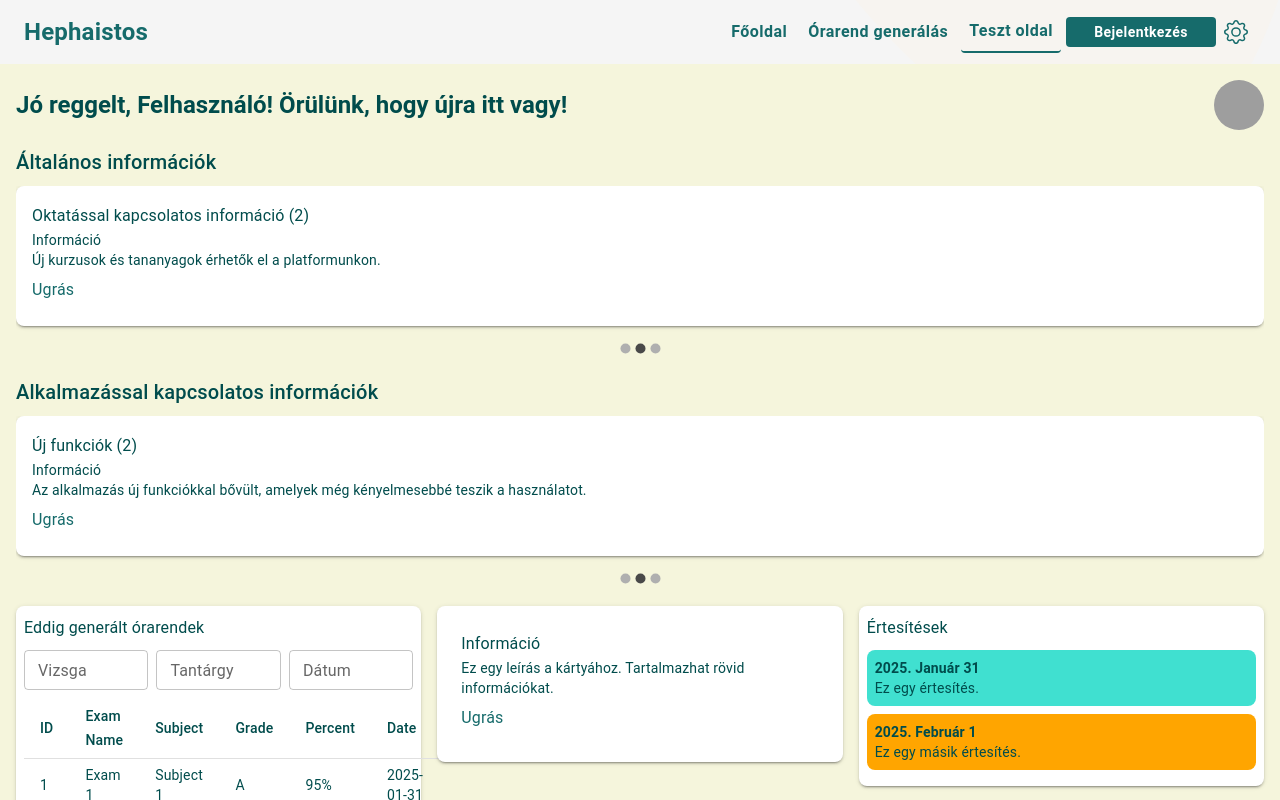
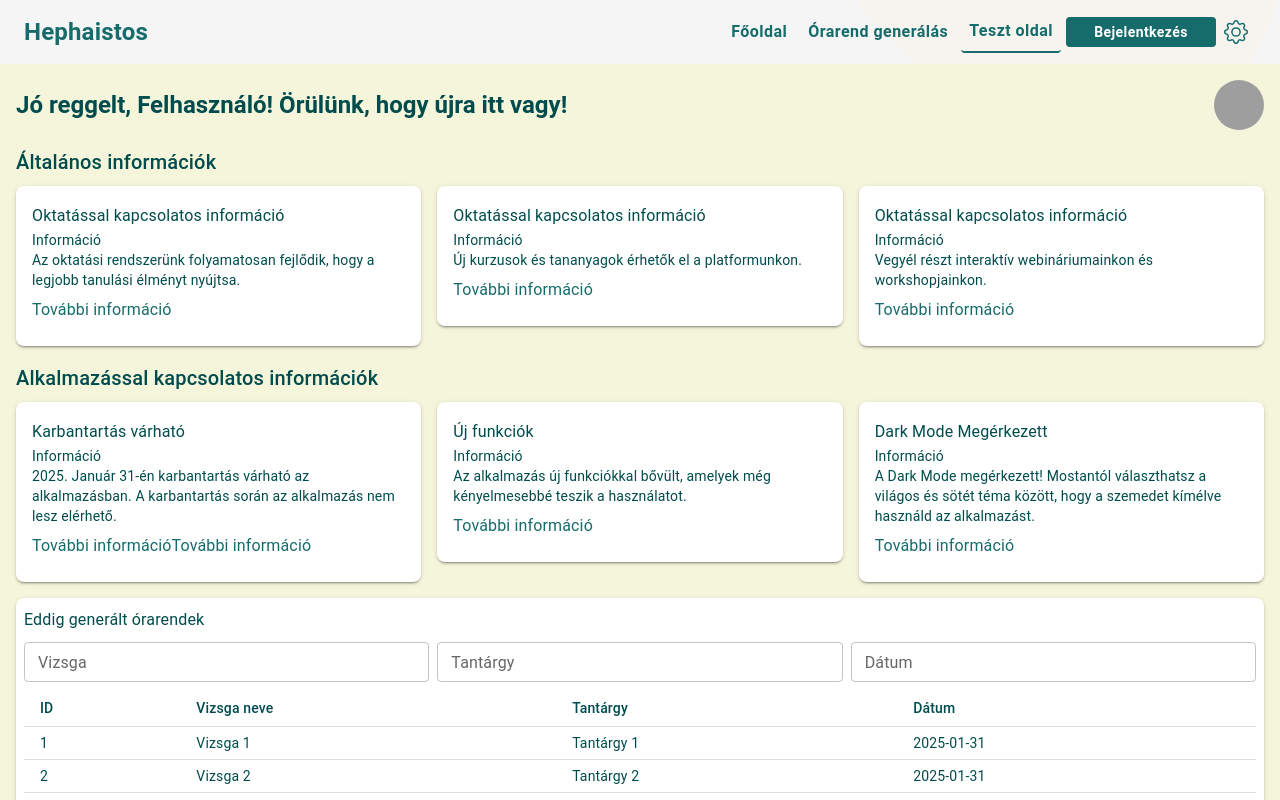
Before and after one commit to BBenc3/Hephaistos-frontend, a React (Create React App) app: page /testpage in a window 1280 px wide. Built offline with nearby package versions, Linux system fonts and the light colour scheme; grey boxes are pictures that could not be loaded.

Commit message:
Refactor: Add react-material-ui-carousel dependency for enhanced carousel functionality

```diff
--- a/package.json
+++ b/package.json
@@ -22,6 +22,7 @@
     "react-bootstrap-icons": "^1.11.5",
     "react-dom": "^18.3.1",
     "react-loading-skeleton": "^3.5.0",
+    "react-material-ui-carousel": "^3.4.2",
     "react-router-dom": "^7.1.3",
     "react-scripts": "^5.0.1",
     "web-vitals": "^2.1.4"
--- a/src/pages/testpage.jsx
+++ b/src/pages/testpage.jsx
@@ -1,63 +1,38 @@
-import React from 'react';
-import { Box, Typography, Card, CardContent, Link, Avatar, Grid, TextField, Table, TableBody, TableCell, TableHead, TableRow, Paper } from '@mui/material';
+import React, { useState } from 'react';
+import { Box, Typography, Card, CardContent, Link, Avatar, Grid, TextField, Table, TableBody, TableCell, TableHead, TableRow, Paper, Dialog, DialogTitle, DialogContent, DialogActions, Button } from '@mui/material';
 import { useTheme } from '@mui/material/styles';
 import useUserData from '../hooks/useUserData';
-import Carousel from 'react-material-ui-carousel';
 
 const TestPage = () => {
   const theme = useTheme();
   const { user } = useUserData();
   const userName = user?.username || "Felhasználó"; // Fetch the user's name dynamically
 
+  const [openDialog, setOpenDialog] = useState(false);
+  const [dialogContent, setDialogContent] = useState({ title: '', description: '' });
+
   const getGreeting = () => {
     const currentHour = new Date().getHours();
     if (currentHour < 12) {
-      // Morning: 00:00 - 11:59
+      // reggel: 00:00 - 11:59
       return "Jó reggelt";
     } else if (currentHour < 18) {
-      // Afternoon: 12:00 - 17:59
+      // delutan: 12:00 - 17:59
       return "Jó napot";
     } else {
-      // Evening: 18:00 - 23:59
+      // este: 18:00 - 23:59
       return "Jó estét";
     }
   };
 
-  const educationInfo = [
-    {
-      title: "Oktatással kapcsolatos információ (1)",
-      description: "Az oktatási rendszerünk folyamatosan fejlődik, hogy a legjobb tanulási élményt nyújtsa.",
-      link: "#"
-    },
-    {
-      title: "Oktatással kapcsolatos információ (2)",
-      description: "Új kurzusok és tananyagok érhetők el a platformunkon.",
-      link: "#"
-    },
-    {
-      title: "Oktatással kapcsolatos információ (3)",
-      description: "Vegyél részt interaktív webináriumainkon és workshopjainkon.",
-      link: "#"
-    }
-  ];
+  const handleInfoClick = (title, description) => {
+    setDialogContent({ title, description });
+    setOpenDialog(true);
+  };
 
-  const appInfo = [
-    {
-      title: "Karbantartás várható (1)",
-      description: "2025. Január 31-én karbantartás várható az alkalmazásban. A karbantartás során az alkalmazás nem lesz elérhető.",
-      link: "#"
-    },
-    {
-      title: "Új funkciók (2)",
-      description: "Az alkalmazás új funkciókkal bővült, amelyek még kényelmesebbé teszik a használatot.",
-      link: "#"
-    },
-    {
-      title: "Felhasználói visszajelzések (3)",
-      description: "Köszönjük a visszajelzéseket! Folyamatosan dolgozunk az alkalmazás fejlesztésén.",
-      link: "#"
-    }
-  ];
+  const handleCloseDialog = () => {
+    setOpenDialog(false);
+  };
 
   return (
     <Box sx={{ backgroundColor: '#F5F5DC', minHeight: '100vh', padding: 2 }}>
@@ -72,48 +47,98 @@ const TestPage = () => {
         <Typography variant="h6" sx={{ mb: 1 }}>
           Általános információk
         </Typography>
-        <Carousel>
-          {educationInfo.map((info, index) => (
-            <Card key={index} sx={{ borderRadius: 2, boxShadow: 2, backgroundColor: '#FFFFFF' }}>
+        <Grid container spacing={2}>
+          <Grid item xs={12} sm={4}>
+            <Card sx={{ borderRadius: 2, boxShadow: 2, backgroundColor: '#FFFFFF' }}>
               <CardContent>
-                <Typography variant="subtitle1">{info.title}</Typography>
+                <Typography variant="subtitle1">Oktatással kapcsolatos információ</Typography>
                 <Typography variant="body2">Információ</Typography>
                 <Typography variant="body2" sx={{ mb: 1 }}>
-                  {info.description}
+                  Az oktatási rendszerünk folyamatosan fejlődik, hogy a legjobb tanulási élményt nyújtsa.
                 </Typography>
-                <Link href={info.link} underline="hover">
-                  Ugrás
+                <Link href="#" underline="hover" onClick={() => handleInfoClick('Oktatással kapcsolatos információ', 'Az oktatási rendszerünk folyamatosan fejlődik, hogy a legjobb tanulási élményt nyújtsa. Részletesebben: Az új tantervek és módszertanok bevezetésével célunk, hogy minden diák számára elérhetővé tegyük a legmodernebb oktatási eszközöket és technikákat. A tanárok folyamatos képzése és a digitális tananyagok fejlesztése is hozzájárul ahhoz, hogy a tanulás élménye még hatékonyabb és élvezetesebb legyen.')}>                  További információ
                 </Link>
               </CardContent>
             </Card>
-          ))}
-        </Carousel>
+          </Grid>
+          <Grid item xs={12} sm={4}>
+            <Card sx={{ borderRadius: 2, boxShadow: 2, backgroundColor: '#FFFFFF' }}>
+              <CardContent>
+                <Typography variant="subtitle1">Oktatással kapcsolatos információ </Typography>
+                <Typography variant="body2">Információ</Typography>
+                <Typography variant="body2" sx={{ mb: 1 }}>
+                  Új kurzusok és tananyagok érhetők el a platformunkon.
+                </Typography>
+                <Link href="#" underline="hover" onClick={() => handleInfoClick('Oktatással kapcsolatos információ', 'Új kurzusok és tananyagok érhetők el a platformunkon. Részletesebben: Az új kurzusok között megtalálhatók a legújabb technológiai trendekkel kapcsolatos képzések, valamint a klasszikus tudományterületek mélyebb megértését célzó tananyagok is. A tananyagok interaktív elemekkel és gyakorlati példákkal gazdagodtak, hogy a tanulás még élvezetesebb és hatékonyabb legyen.')}>                  További információ
+                </Link>
+              </CardContent>
+            </Card>
+          </Grid>
+          <Grid item xs={12} sm={4}>
+            <Card sx={{ borderRadius: 2, boxShadow: 2, backgroundColor: '#FFFFFF' }}>
+              <CardContent>
+                <Typography variant="subtitle1">Oktatással kapcsolatos információ</Typography>
+                <Typography variant="body2">Információ</Typography>
+                <Typography variant="body2" sx={{ mb: 1 }}>
+                  Vegyél részt interaktív webináriumainkon és workshopjainkon.
+                </Typography>
+                <Link href="#" underline="hover" onClick={() => handleInfoClick('Oktatással kapcsolatos információ', 'Vegyél részt interaktív webináriumainkon és workshopjainkon. Részletesebben: Az interaktív webináriumok és workshopok lehetőséget biztosítanak arra, hogy közvetlenül kérdezhess szakértőktől, és valós időben kapj választ kérdéseidre. A gyakorlati foglalkozások során pedig kipróbálhatod a tanultakat, és azonnali visszajelzést kaphatsz.')}>                  További információ
+                </Link>
+              </CardContent>
+            </Card>
+          </Grid>
+        </Grid>
       </Box>
 
       <Box sx={{ mb: 2 }}>
         <Typography variant="h6" sx={{ mb: 1 }}>
           Alkalmazással kapcsolatos információk
         </Typography>
-        <Carousel>
-          {appInfo.map((info, index) => (
-            <Card key={index} sx={{ borderRadius: 2, boxShadow: 2, backgroundColor: '#FFFFFF' }}>
+        <Grid container spacing={2}>
+          <Grid item xs={12} sm={4}>
+            <Card sx={{ borderRadius: 2, boxShadow: 2, backgroundColor: '#FFFFFF' }}>
               <CardContent>
-                <Typography variant="subtitle1">{info.title}</Typography>
+                <Typography variant="subtitle1">Karbantartás várható</Typography>
                 <Typography variant="body2">Információ</Typography>
                 <Typography variant="body2" sx={{ mb: 1 }}>
-                  {info.description}
+                  2025. Január 31-én karbantartás várható az alkalmazásban. A karbantartás során az alkalmazás nem lesz elérhető.
                 </Typography>
-                <Link href={info.link} underline="hover">
-                  Ugrás
+                <Link href="#" underline="hover" onClick={() => handleInfoClick('Karbantartás várható', '2025. Január 31-én karbantartás várható az alkalmazásban. A karbantartás során az alkalmazás nem lesz elérhető. Részletesebben: A karbantartás célja, hogy javítsuk az alkalmazás teljesítményét és biztonságát. Az új frissítések és javítások bevezetésével biztosítjuk, hogy az alkalmazás zökkenőmentesen működjön, és megfeleljen a legújabb biztonsági előírásoknak.')}>                  További információTovábbi információ
                 </Link>
               </CardContent>
             </Card>
-          ))}
-        </Carousel>
+          </Grid>
+          <Grid item xs={12} sm={4}>
+            <Card sx={{ borderRadius: 2, boxShadow: 2, backgroundColor: '#FFFFFF' }}>
+              <CardContent>
+                <Typography variant="subtitle1">Új funkciók</Typography>
+                <Typography variant="body2">Információ</Typography>
+                <Typography variant="body2" sx={{ mb: 1 }}>
+                  Az alkalmazás új funkciókkal bővült, amelyek még kényelmesebbé teszik a használatot.
+                </Typography>
+                <Link href="#" underline="hover" onClick={() => handleInfoClick('Új funkciók', 'Az alkalmazás új funkciókkal bővült, amelyek még kényelmesebbé teszik a használatot. Részletesebben: Az új funkciók között megtalálhatók a személyre szabható értesítések, a fejlett keresési lehetőségek, valamint a közösségi funkciók, amelyek lehetővé teszik a felhasználók közötti interakciót és együttműködést.')}>                  További információ
+                </Link>
+              </CardContent>
+            </Card>
+          </Grid>
+          <Grid item xs={12} sm={4}>
+            <Card sx={{ borderRadius: 2, boxShadow: 2, backgroundColor: '#FFFFFF' }}>
+              <CardContent>
+                <Typography variant="subtitle1">Dark Mode Megérkezett</Typography>
+                <Typography variant="body2">Információ</Typography>
+                <Typography variant="body2" sx={{ mb: 1 }}>
+                  A Dark Mode megérkezett! Mostantól választhatsz a világos és sötét téma között, hogy a szemedet kímélve használd az alkalmazást.
+                </Typography>
+                <Link href="#" underline="hover" onClick={() => handleInfoClick('Dark Mode Megérkezett', 'A Dark Mode megérkezett! Mostantól választhatsz a világos és sötét téma között, hogy a szemedet kímélve használd az alkalmazást. Részletesebben: A sötét mód nemcsak esztétikus, hanem segít csökkenteni a szemfáradtságot is, különösen gyenge fényviszonyok mellett. Próbáld ki az új funkciót a beállítások menüben, és válaszd ki a számodra legkényelmesebb megjelenítési módot.')}>                  További információ
+                </Link>
+              </CardContent>
+            </Card>
+          </Grid>
+        </Grid>
       </Box>
 
       <Grid container spacing={2}>
-        <Grid item xs={12} md={4}>
+        <Grid item xs={12}>
           <Paper sx={{ borderRadius: 2, boxShadow: 2, p: 1, backgroundColor: '#FFFFFF' }}>
             <Typography variant="subtitle1" sx={{ mb: 1 }}>
               Eddig generált órarendek
@@ -127,11 +152,9 @@ const TestPage = () => {
               <TableHead>
                 <TableRow>
                   <TableCell>ID</TableCell>
-                  <TableCell>Exam Name</TableCell>
-                  <TableCell>Subject</TableCell>
-                  <TableCell>Grade</TableCell>
-                  <TableCell>Percent</TableCell>
-                  <TableCell>Date</TableCell>
+                  <TableCell>Vizsga neve</TableCell>
+                  <TableCell>Tantárgy</TableCell>
+                  <TableCell>Dátum</TableCell>
                 </TableRow>
               </TableHead>
               <TableBody>
@@ -139,30 +162,14 @@ const TestPage = () => {
                 {[1, 2, 3].map((row) => (
                   <TableRow key={row}>
                     <TableCell>{row}</TableCell>
-                    <TableCell>Exam {row}</TableCell>
-                    <TableCell>Subject {row}</TableCell>
-                    <TableCell>A</TableCell>
-                    <TableCell>95%</TableCell>
+                    <TableCell>Vizsga {row}</TableCell>
+                    <TableCell>Tantárgy {row}</TableCell>
                     <TableCell>2025-01-31</TableCell>
                   </TableRow>
                 ))}
               </TableBody>
             </Table>
           </Paper>
-        </Grid>
-
-        <Grid item xs={12} md={4}>
-          <Card sx={{ borderRadius: 2, boxShadow: 2, p: 1, backgroundColor: '#FFFFFF' }}>
-            <CardContent>
-              <Typography variant="subtitle1">Információ</Typography>
-              <Typography variant="body2" sx={{ mb: 1 }}>
-                Ez egy leírás a kártyához. Tartalmazhat rövid információkat.
-              </Typography>
-              <Link href="#" underline="hover">
-                Ugrás
-              </Link>
-            </CardContent>
-          </Card>
         </Grid>
 
         <Grid item xs={12} md={4}>
@@ -182,11 +189,18 @@ const TestPage = () => {
         </Grid>
       </Grid>
 
-      <Box sx={{ backgroundColor: '#E0E0E0', padding: 2, mt: 2 }}>
-        <Typography variant="body2" sx={{ textAlign: 'center' }}>
-          Additional information or footer content can go here.
-        </Typography>
-      </Box>
+
+      <Dialog open={openDialog} onClose={handleCloseDialog}>
+        <DialogTitle>{dialogContent.title}</DialogTitle>
+        <DialogContent>
+          <Typography>{dialogContent.description}</Typography>
+        </DialogContent>
+        <DialogActions>
+          <Button onClick={handleCloseDialog} color="primary">
+            Bezárás
+          </Button>
+        </DialogActions>
+      </Dialog>
     </Box>
   );
 };
```
Also changed, not shown: 1 other file (tests, documents, lock files or other folders).
